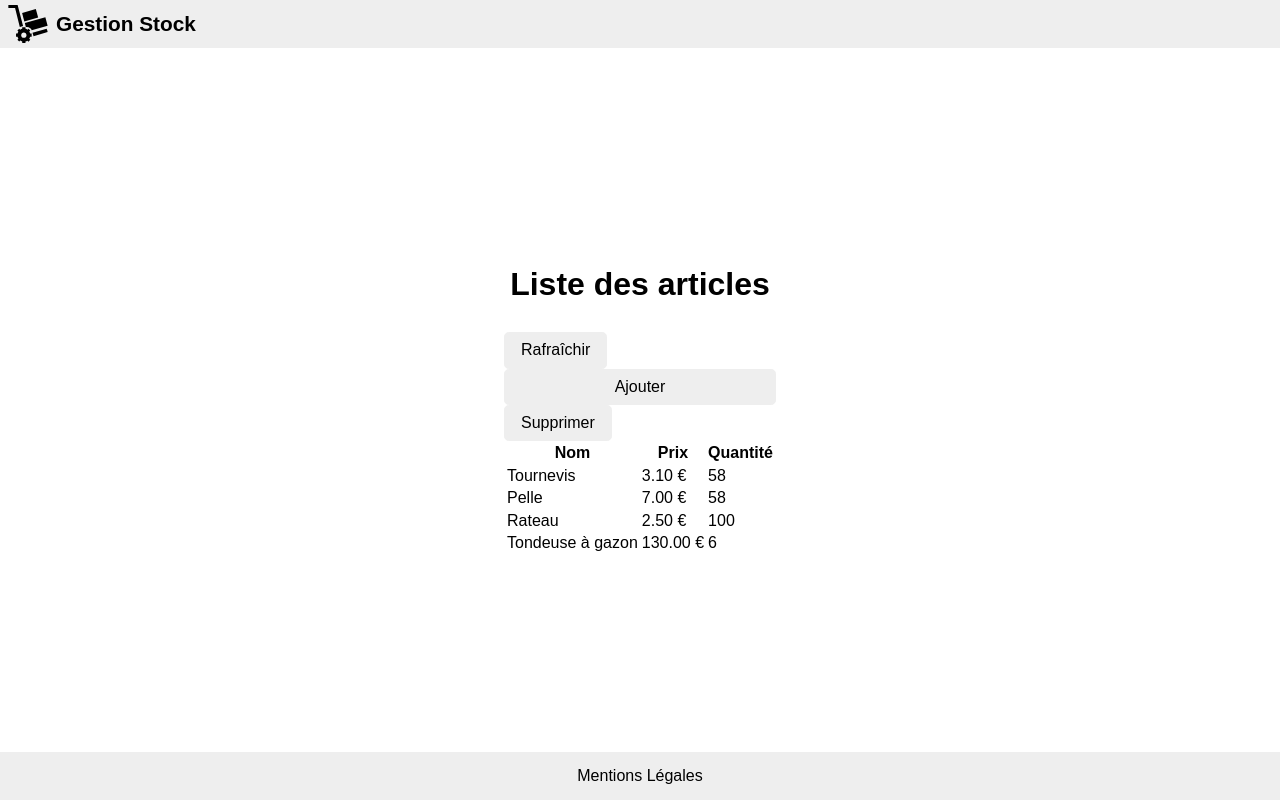
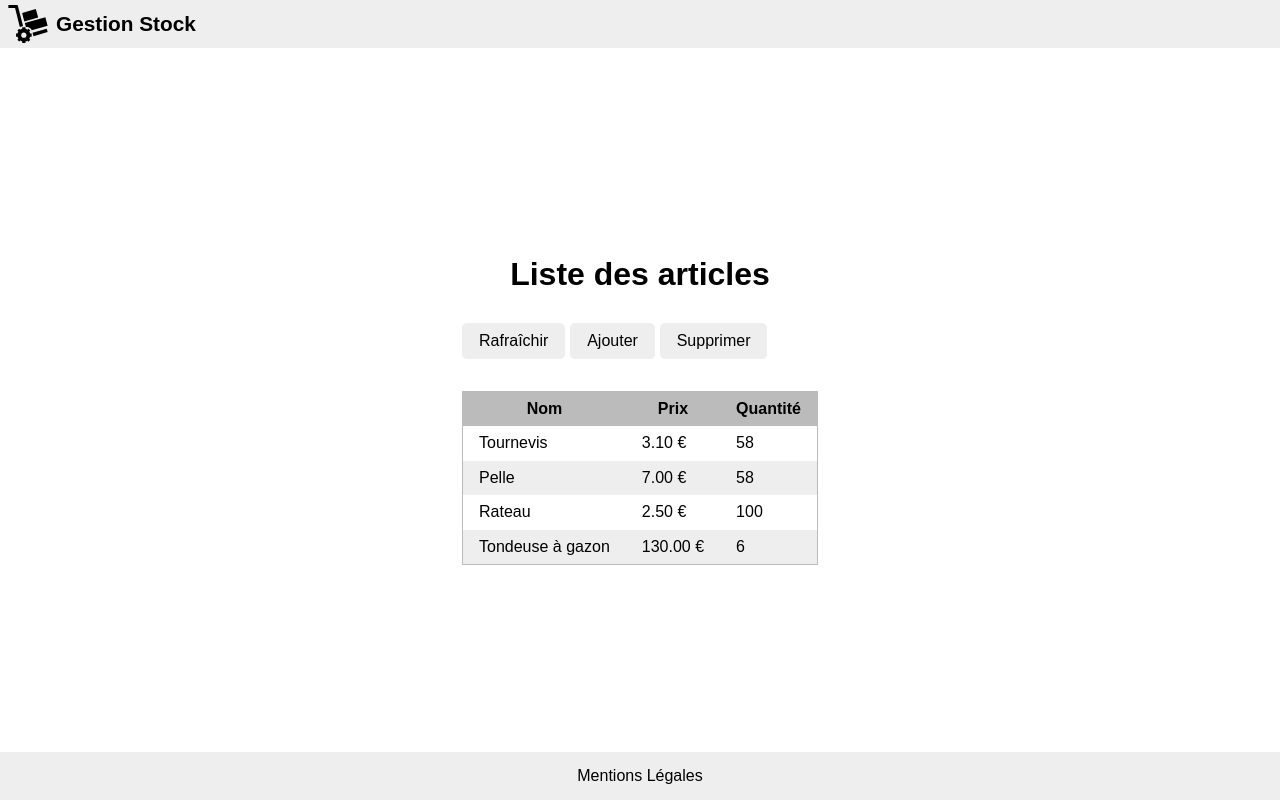
Before and after one commit to jlg-formation/agu-dec-2022, an Angular app in the folder front/: page /stock in a window 1280 px wide. Built offline with nearby package versions, Linux system fonts and the light colour scheme.

Commit message:
dev: css ok for stock

```diff
--- a/front/src/app/stock/stock.component.scss
+++ b/front/src/app/stock/stock.component.scss
@@ -0,0 +1,38 @@
+div.content {
+  display: flex;
+  flex-flow: column;
+  gap: 2em;
+}
+
+nav {
+  display: flex;
+  gap: 0.3em;
+}
+
+table {
+  border: 0.1em solid #bbb;
+  border-collapse: collapse;
+  thead {
+    background-color: #bbb;
+  }
+
+  th,
+  td {
+    padding: 0.5em 1em;
+  }
+
+  tbody {
+    cursor: pointer;
+    tr:nth-child(even) {
+      background-color: #eee;
+    }
+
+    tr:hover {
+      background-color: #ddd;
+    }
+
+    tr.selected {
+      background-color: #ccc;
+    }
+  }
+}
```
